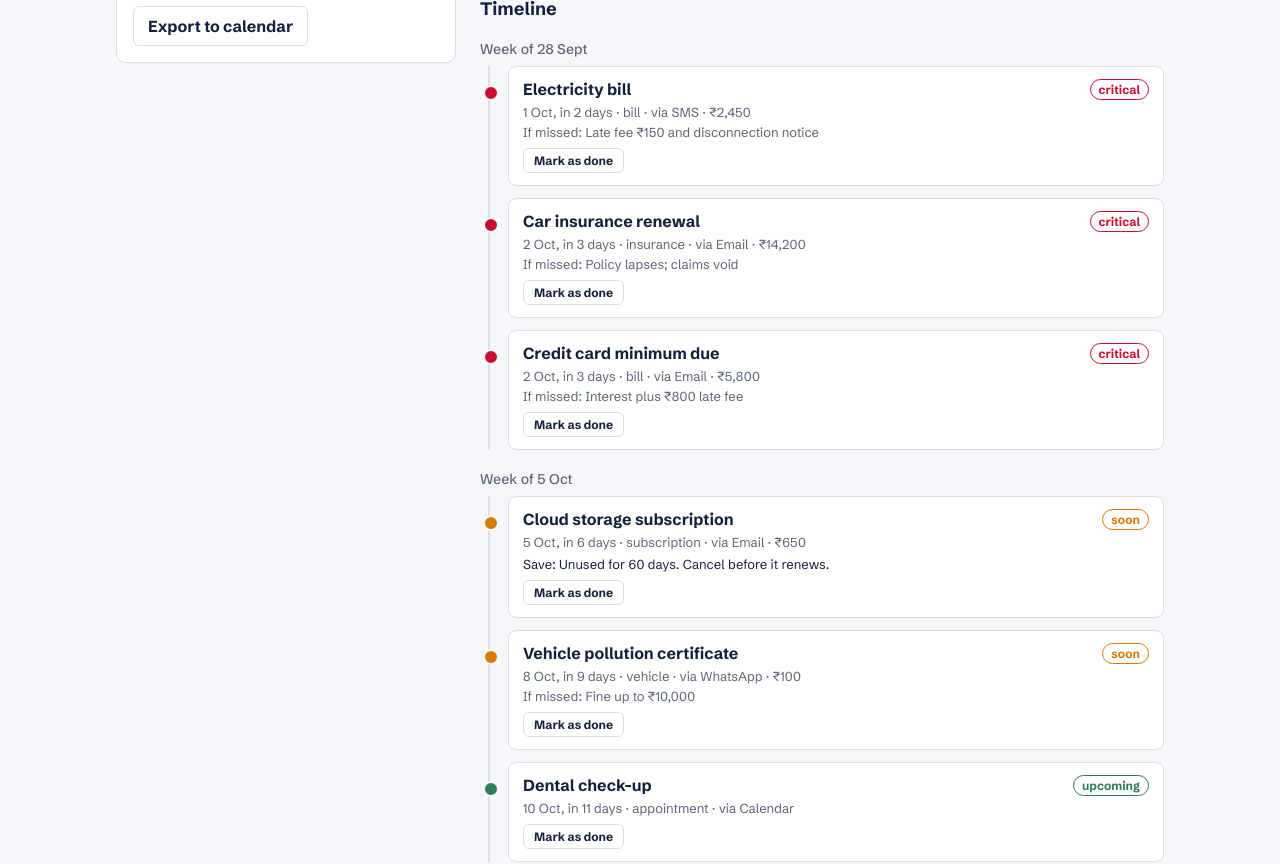
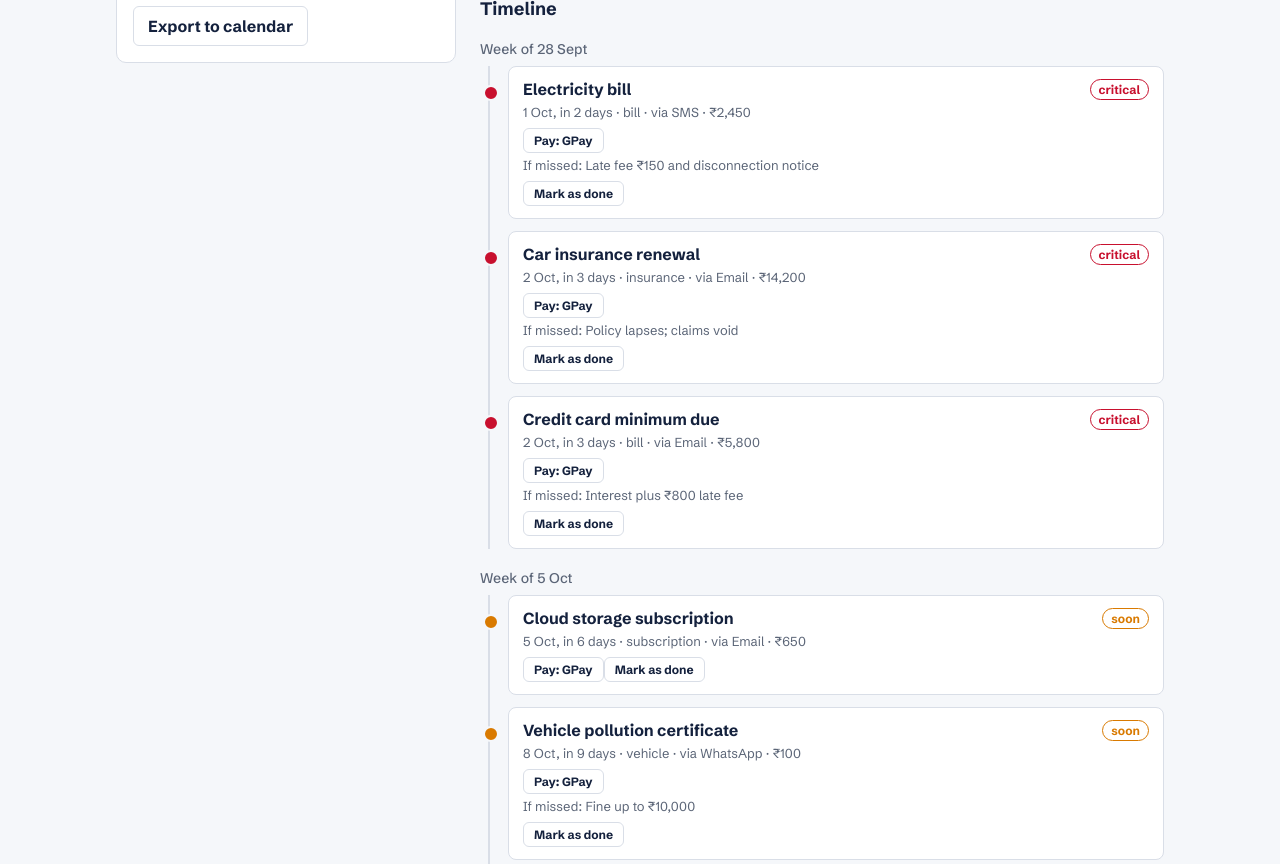
Before and after one commit to avgnanasreecse-source/obligation-os, a Next.js app: page / in a window 1280 px wide. Shown: the part 480-1344 px from the top of the page. Built offline with nearby package versions, Linux system fonts and the light colour scheme.

Commit message:
Add payment button for pending items
Added a payment button for pending items and adjusted the layout.

```diff
--- a/app/page.tsx
+++ b/app/page.tsx
@@ -115,9 +115,8 @@ export default function Home() {
                   return (
                     <article key={o.id} className={`item ${lvl} ${o.done ? "done" : ""}`}>
                       <div className="top"><span>{o.title}</span><span className="pill">{o.done ? "done" : lvl}</span></div>
-                      <div className="meta">{fmt(o.dueDate)}, {when(daysLeft(o.dueDate))} · {o.category} · via {o.source}{o.amount ? ` · ₹${o.amount.toLocaleString("en-IN")}` : ""}</div>
+                      <div className="meta">{fmt(o.dueDate)}, {when(daysLeft(o.dueDate))} · {o.category} · via {o.source}{o.amount ? ` · ₹${o.amount.toLocaleString("en-IN")}` : ""}</div>{!o.done && <button className="ghost small" onClick={() => { window.location.href = "tez://"; }}>Pay: GPay</button>}
                       {o.penalty && <div className="meta">If missed: {o.penalty}</div>}
-                      {tip && !o.done && <div className="tip">Save: {tip}</div>}
                       <button className="ghost small" onClick={() => toggle(o.id)}>{o.done ? "Mark as pending" : "Mark as done"}</button>
                     </article>
                   );
```
